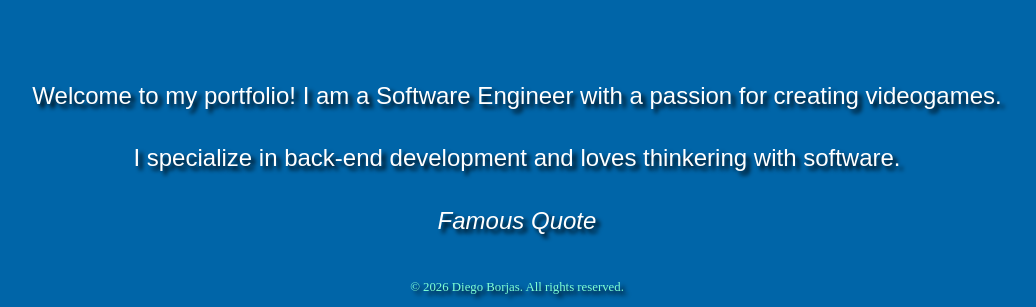
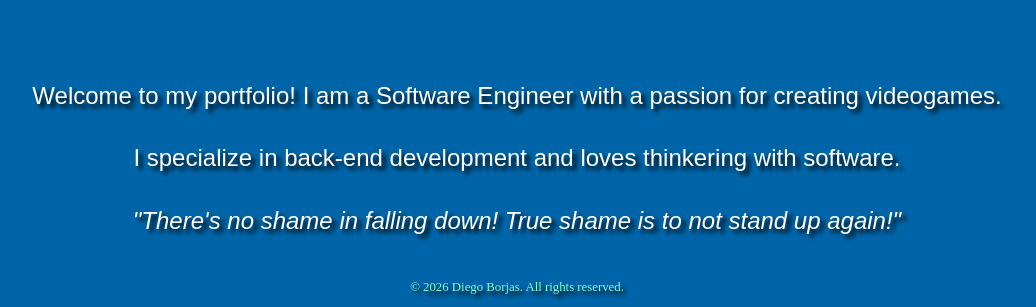
Before and after one commit to Diegocastee/Diegocastee, a plain HTML site: page lab1/index.html in a window 1280 px wide. Shown: the part 644-951 px from the top of the page, without its empty margins (123-1159 px from the left). Drawn offline with Linux system fonts and the light colour scheme.

Commit message:
Updated quote from index.html

```diff
--- a/lab1/index.html
+++ b/lab1/index.html
@@ -31,7 +31,7 @@
   <section>
     <p>Welcome to my portfolio! I am a Software Engineer with a passion for creating videogames.</p>
     <p>I specialize in back-end development and loves thinkering with software.</p>
-    <p><i> Famous Quote </i></p>
+    <p><i> "There's no shame in falling down! True shame is to not stand up again!" </i></p>
   </section>
 </main>
 
```
